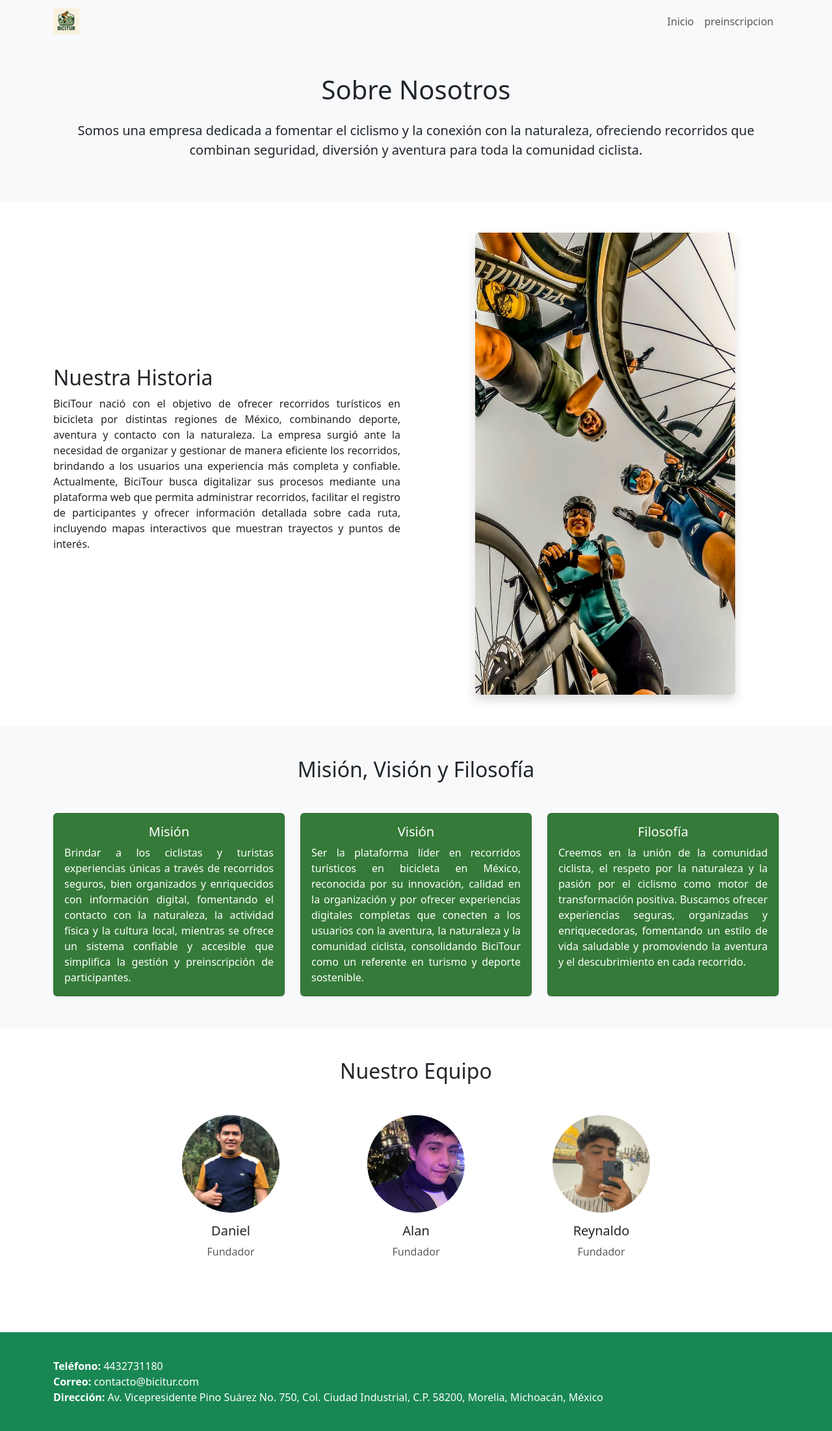
After one commit to ret666420/biciTour, a Django app: page /nosotros/ in a window 1280 px wide. The commit adds this page. Shown: the whole page at 65% size. Run offline with Django 5.2, Linux system fonts and the light colour scheme.

Commit message:
Agregue template mio

```diff
--- a/bici_tour/bici_tour/urls.py
+++ b/bici_tour/bici_tour/urls.py
@@ -10,6 +10,7 @@ urlpatterns = [
     path('detalle_recorrido/', views.detalle_recorrido, name='detalle_recorrido'),
     path('preinscripcion/', recorridos_views.preinscripcion, name='preinscripcion'),  # <-- Cambia el name aquí
     path('exitoso/', recorridos_views.exitoso, name='exitoso'),  # <-- Cambia el name aquí
+    path('nosotros/', recorridos_views.nosotros, name='nosotros'),  # <-- Cambia el name aquí
 
 
 ]
--- a/bici_tour/inicio/templates/inicio/encabezado.html
+++ b/bici_tour/inicio/templates/inicio/encabezado.html
@@ -37,8 +37,11 @@
         <div class="container d-flex justify-content-between align-items-center">
 
             <div>
-                contactanos en <br>
-                Email: araSolution@gmail.com
+               <p class="mt-3">
+            <strong>Teléfono:</strong> 4432731180<br>
+            <strong>Correo:</strong> contacto@bicitur.com <br>
+            <strong>Dirección:</strong> Av. Vicepresidente Pino Suárez No. 750, Col. Ciudad Industrial, C.P. 58200, Morelia, Michoacán, México
+        </p>
             </div>
         </div>
     </footer>
--- /dev/null
+++ b/bici_tour/recorridos/templates/recorridos/nosotros.html
@@ -0,0 +1,120 @@
+{% extends "inicio/encabezado.html" %}
+
+{% block titulo %}Nosotros{% endblock %}
+
+{% block contenido %}
+
+<section class="py-5 bg-light text-center">
+    <div class="container">
+        <h1 class="mb-4">Sobre Nosotros</h1>
+        <p class="lead">
+            Somos una empresa dedicada a fomentar el ciclismo y la conexión con la naturaleza, ofreciendo recorridos
+            que combinan seguridad, diversión y aventura para toda la comunidad ciclista.
+        </p>
+    </div>
+</section>
+
+<section class="py-5">
+    <div class="container">
+        <div class="row g-5 align-items-center">
+            <div class="col-md-6">
+                <h2>Nuestra Historia</h2>
+                <p style="text-align: justify; font-size: 1rem;">
+                    BiciTour nació con el objetivo de ofrecer recorridos turísticos en bicicleta por distintas regiones de México, combinando deporte, aventura y contacto con la naturaleza.
+                    La empresa surgió ante la necesidad de organizar y gestionar de manera eficiente los recorridos, brindando a los usuarios una experiencia más completa y confiable. Actualmente,
+                    BiciTour busca digitalizar sus procesos mediante una plataforma web que permita administrar recorridos, facilitar el registro de participantes y ofrecer información detallada sobre cada ruta,
+                    incluyendo mapas interactivos que muestran trayectos y puntos de interés.
+                </p>
+            </div>
+            <div class="col-md-6 text-center">
+                <!-- Imagen con tamaño fijo y centrada -->
+                <img src="/media/fotos/historia.jpeg"
+                     class="rounded shadow"
+                     alt="Nuestra historia"
+                     style="width:100%; max-width:400px; height:auto; object-fit:cover;">
+            </div>
+        </div>
+    </div>
+</section>
+
+
+<section class="py-5 bg-light">
+    <div class="container text-center">
+        <h2>Misión, Visión y Filosofía</h2>
+        <div class="row mt-4 g-4">
+            <div class="col-md-4">
+                <div class="card h-100 shadow-sm" style="background-color:#357a38; color:white;">
+                    <div class="card-body">
+                        <h5 class="card-title">Misión</h5>
+                        <p class="card-text" style="text-align: justify;">
+                            Brindar a los ciclistas y turistas experiencias únicas a través de recorridos seguros, bien organizados y enriquecidos con información digital, fomentando el contacto con la naturaleza, la actividad física y la cultura local, mientras se ofrece un sistema confiable y accesible que simplifica la gestión y preinscripción de participantes.
+                        </p>
+                    </div>
+                </div>
+            </div>
+            <div class="col-md-4">
+                <div class="card h-100 shadow-sm" style="background-color:#357a38; color:white;">
+                    <div class="card-body">
+                        <h5 class="card-title">Visión</h5>
+                        <p class="card-text" style="text-align: justify;">
+                            Ser la plataforma líder en recorridos turísticos en bicicleta en México, reconocida por su innovación, calidad en la organización y por ofrecer experiencias digitales completas que conecten a los usuarios con la aventura, la naturaleza y la comunidad ciclista, consolidando BiciTour como un referente en turismo y deporte sostenible.
+                        </p>
+                    </div>
+                </div>
+            </div>
+            <div class="col-md-4">
+                <div class="card h-100 shadow-sm" style="background-color:#357a38; color:white;">
+                    <div class="card-body">
+                        <h5 class="card-title">Filosofía</h5>
+                        <p class="card-text" style="text-align: justify;">
+                           Creemos en la unión de la comunidad ciclista, el respeto por la naturaleza y la pasión por el ciclismo como motor de transformación positiva. Buscamos ofrecer experiencias seguras, organizadas y enriquecedoras, fomentando un estilo de vida saludable y promoviendo la aventura y el descubrimiento en cada recorrido.
+                        </p>
+                    </div>
+                </div>
+            </div>
+        </div>
+    </div>
+</section>
+
+
+
+
+
+<section class="py-5">
+    <div class="container">
+        <h2 class="text-center mb-5">Nuestro Equipo</h2>
+        <div class="row g-4 justify-content-center">
+
+            <div class="col-md-3 text-center">
+                <img src="/media/fotos/daniel.jpg" alt="Daniel"
+                     class="rounded-circle mb-3"
+                     style="width:150px; height:150px; object-fit:cover;">
+                <h5>Daniel</h5>
+                <p class="text-muted">Fundador</p>
+            </div>
+
+            <div class="col-md-3 text-center">
+                <img src="/media/fotos/alan.jpeg" alt="Alan"
+                     class="rounded-circle mb-3"
+                     style="width:150px; height:150px; object-fit:cover;">
+                <h5>Alan</h5>
+                <p class="text-muted">Fundador</p>
+            </div>
+
+            <div class="col-md-3 text-center">
+                <img src="/media/fotos/reynaldo.jpeg" alt="Reynaldo"
+                     class="rounded-circle mb-3"
+                     style="width:150px; height:150px; object-fit:cover;">
+                <h5>Reynaldo</h5>
+                <p class="text-muted">Fundador</p>
+            </div>
+
+        </div>
+    </div>
+</section>
+
+
+
+
+
+{% endblock %}
--- a/bici_tour/recorridos/views.py
+++ b/bici_tour/recorridos/views.py
@@ -21,3 +21,6 @@ def preinscripcion(request):
 
 def exitoso(request):
     return render(request, "recorridos/exitoso.html")
+
+def nosotros(request):
+    return render(request, "recorridos/nosotros.html")
```
Also changed, not shown: bici_tour/media/fotos/alan.jpeg (added), bici_tour/media/fotos/daniel.jpg (added), bici_tour/media/fotos/historia.jpeg (added), bici_tour/media/fotos/reynaldo.jpeg (added).
